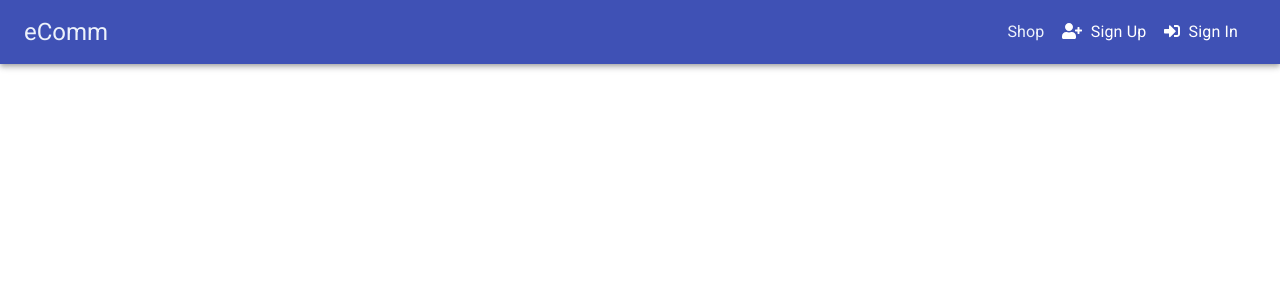
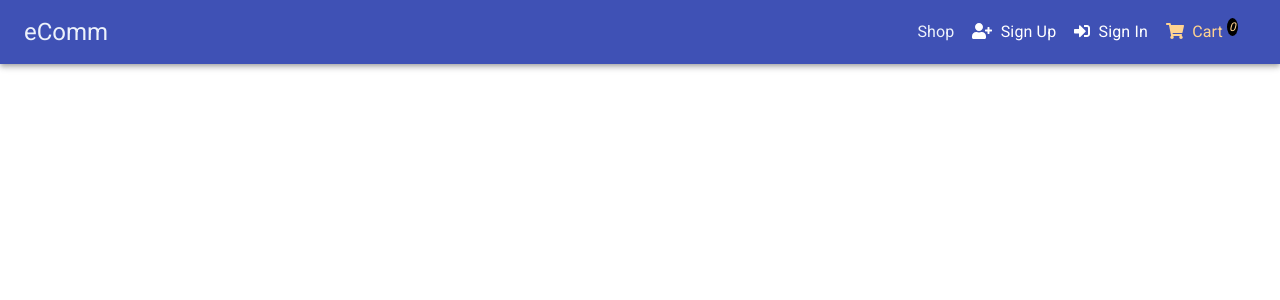
Before and after one commit to SilvinPradhan/eCommWeb, a React (Create React App) app in the folder ecomm-client/: page /cart in a window 1280 px wide. Shown: the top 300 px of the page. Built offline with nearby package versions, Linux system fonts and the light colour scheme.

Commit message:
show total number of products in the card on the header bar using the length of the number of products present in the localStorage'cart'

```diff
--- a/ecomm-client/src/core/Header.js
+++ b/ecomm-client/src/core/Header.js
@@ -16,6 +16,8 @@ import ListItem from '@material-ui/core/ListItem';
 import List from '@material-ui/core/List';
 
 import {signout, isAuthenticated} from "../auth/user";
+import {productTotal} from "./cart/cartHandler";
+import {faShoppingCart} from "@fortawesome/free-solid-svg-icons/faShoppingCart";
 
 const drawerWidth = 170;
 const useStyles = makeStyles((theme) => ({
@@ -187,6 +189,14 @@ const Header = ({history}) => {
                                 <span>Sign In</span>{' '}
                             </Link>
                         </Typography>
+                        <Typography className={classes.menuText}>
+                            <Link to="/cart" className={classes.linkstyle} style={isActive(history, '/cart')}>
+                                {' '}
+                                <FontAwesomeIcon icon={faShoppingCart} aria-hidden={true}/>  &nbsp;
+                                <span>Cart <sup><small
+                                    className={"cart-badge"}>{productTotal()}</small></sup></span>{' '}
+                            </Link>
+                        </Typography>
                     </div>
                 </Toolbar>
             </AppBar>
@@ -302,6 +312,14 @@ const Header = ({history}) => {
                                   history.push('/')
                               })}>Sign Out</span>
                     </Typography>
+                    <Typography className={classes.menuText}>
+                        <Link to="/cart" className={classes.linkstyle} style={isActive(history, '/cart')}>
+                            {' '}
+                            <FontAwesomeIcon icon={faShoppingCart} aria-hidden={true}/>  &nbsp;
+                            <span>Cart <sup><small
+                                className={"cart-badge"}>{productTotal()}</small></sup></span>{' '}
+                        </Link>
+                    </Typography>
                 </div>
             </Toolbar>
         </AppBar>
--- a/ecomm-client/src/core/cart/cartHandler.js
+++ b/ecomm-client/src/core/cart/cartHandler.js
@@ -23,3 +23,12 @@ export const addProduct = (product, next) => {
         next()
     }
 }
+
+export const productTotal =() => {
+    if(typeof window !== 'undefined'){
+        if(localStorage.getItem('cart')) {
+            return JSON.parse(localStorage.getItem('cart')).length
+        }
+    }
+    return 0
+}
```
